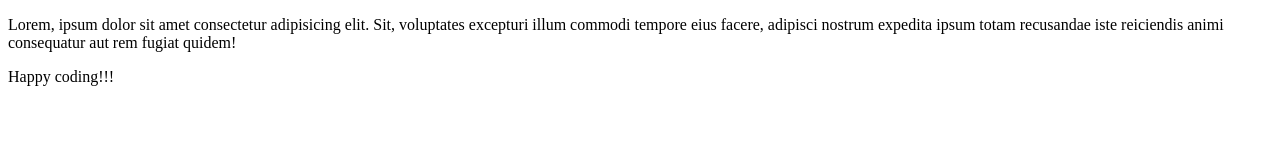
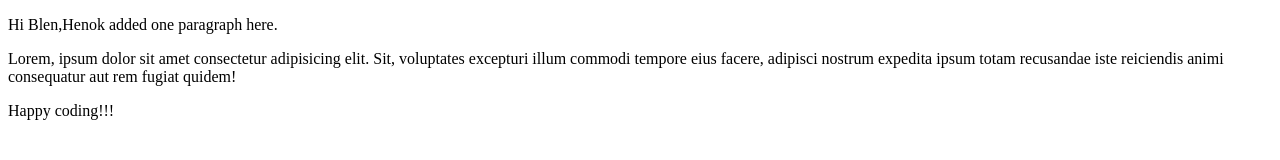
Before and after one commit to bilen-7/Git-Practice, a plain HTML site: page Pages/index.html in a window 1280 px wide. Drawn offline with Linux system fonts and the light colour scheme.

Commit message:
Henok added one paragraph on the html document

```diff
--- a/Pages/index.html
+++ b/Pages/index.html
@@ -1,13 +1,19 @@
 <!DOCTYPE html>
 <html lang="en">
+
 <head>
     <meta charset="UTF-8">
     <meta http-equiv="X-UA-Compatible" content="IE=edge">
     <meta name="viewport" content="width=device-width, initial-scale=1.0">
     <title>Git Practice</title>
+    <p>Hi Blen,Henok added one paragraph here.</p>
 </head>
+
 <body>
-    <p>Lorem, ipsum dolor sit amet consectetur adipisicing elit. Sit, voluptates excepturi illum commodi tempore eius facere, adipisci nostrum expedita ipsum totam recusandae iste reiciendis animi consequatur aut rem fugiat quidem!</p>
+    <p>Lorem, ipsum dolor sit amet consectetur adipisicing elit. Sit, voluptates excepturi illum commodi tempore eius
+        facere, adipisci nostrum expedita ipsum totam recusandae iste reiciendis animi consequatur aut rem fugiat
+        quidem!</p>
     <p>Happy coding!!!</p>
 </body>
+
 </html>
```
